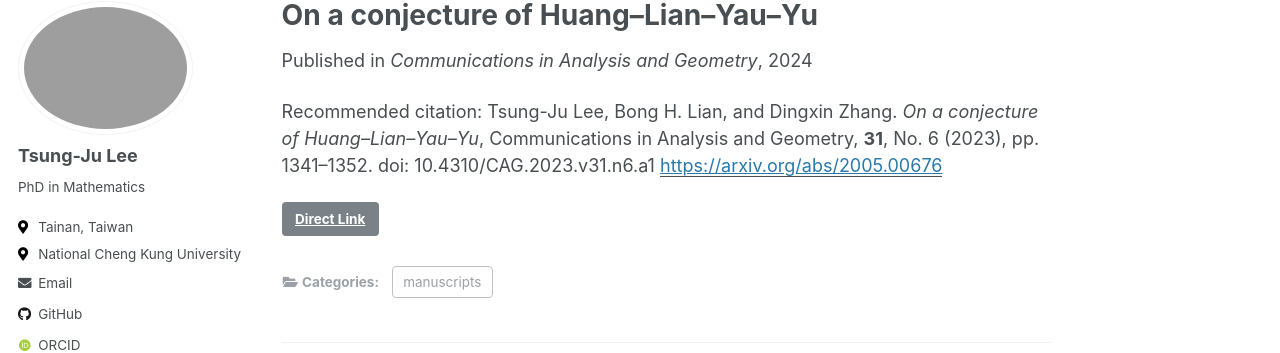
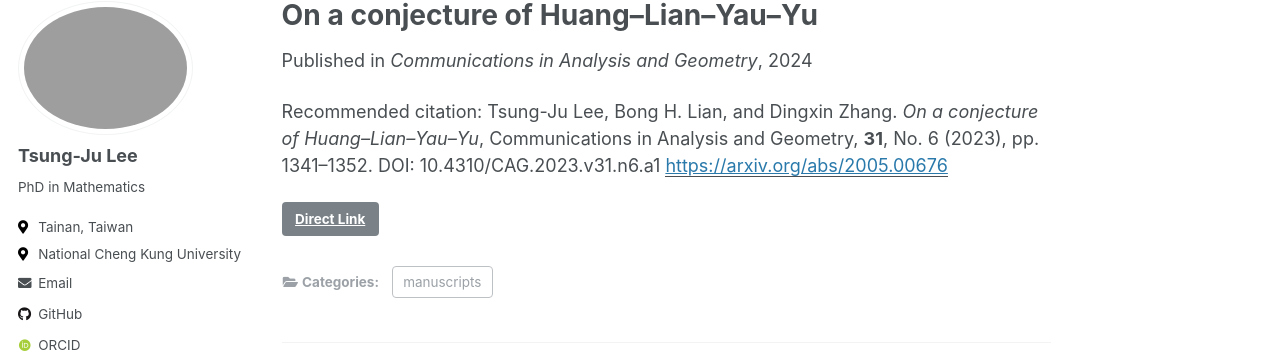
Before and after one commit to yusd24/yusd24.github.io, a Jekyll site: the page built from _publications/2024-HLYY-conjecture.md, in a window 1280 px wide. Shown: the part 117-470 px from the top of the page. Built offline with Jekyll 4.4.1, drawn with Linux system fonts in a browser that asks for light colours; some web fonts are replaced.

Commit message:
Update 2024-HLYY-conjecture.md

```diff
--- a/_publications/2024-HLYY-conjecture.md
+++ b/_publications/2024-HLYY-conjecture.md
@@ -8,5 +8,5 @@ venue: 'Communications in Analysis and Geometry'
 paperurl: 'https://arxiv.org/abs/2005.00676'
 link: 'https://doi.org/10.4310/CAG.2023.v31.n6.a1'
 citation: 'Tsung-Ju Lee, Bong H. Lian, and Dingxin Zhang. <i>On a conjecture of Huang–Lian–Yau–Yu</i>,
-Communications in Analysis and Geometry, <b>31</b>, No. 6 (2023), pp. 1341–1352. doi: 10.4310/CAG.2023.v31.n6.a1'
+Communications in Analysis and Geometry, <b>31</b>, No. 6 (2023), pp. 1341–1352. DOI: 10.4310/CAG.2023.v31.n6.a1'
 ---
```
